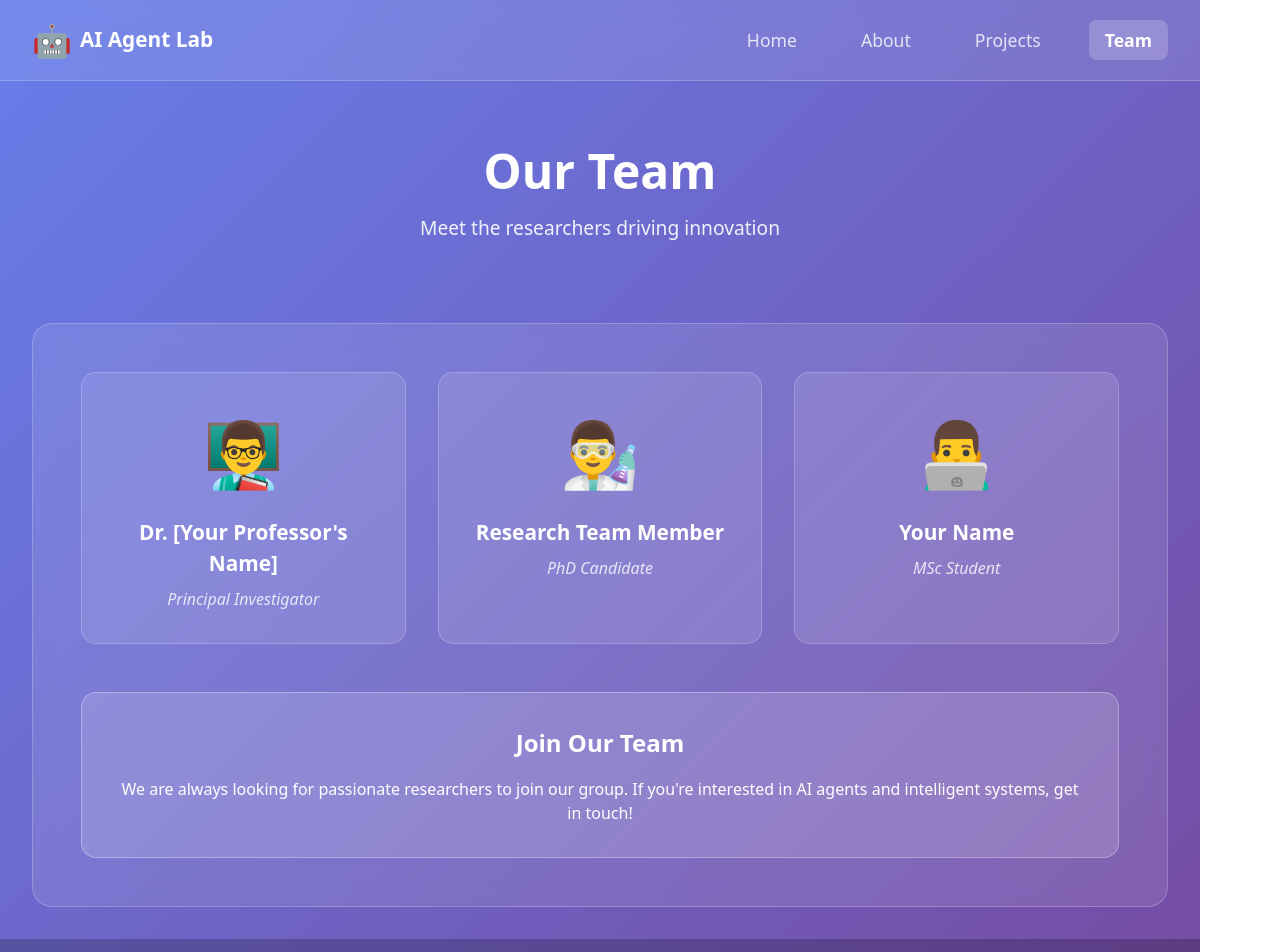
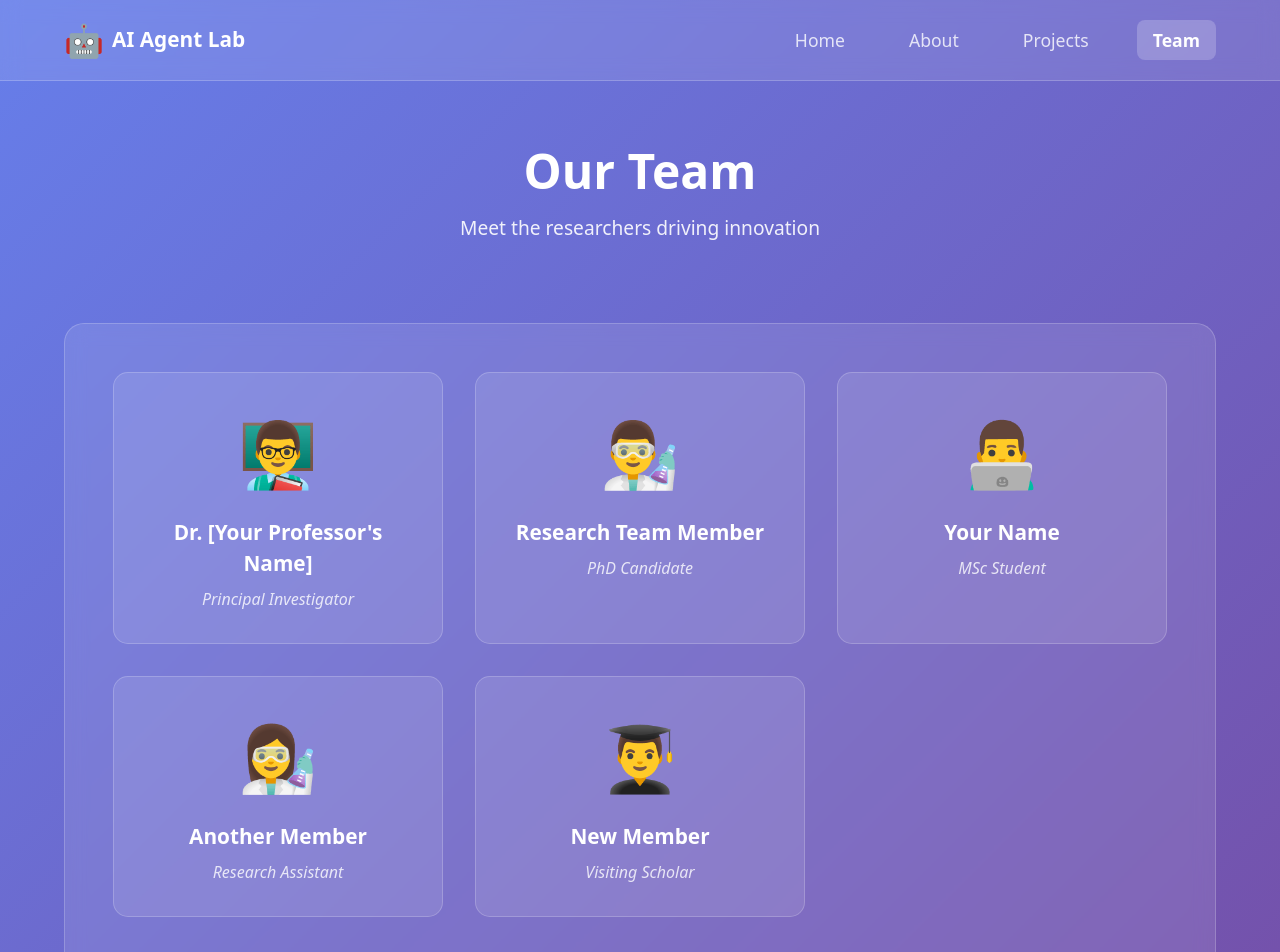
Before and after one commit to Mesdon10/AI-Agent-front-end-page, a React (Vite) app: page /team in a window 1280 px wide. Shown: the top 952 px of the page. Built offline with nearby package versions, Linux system fonts and the light colour scheme.

Commit message:
Fix: Center all content and remove right-side whitespace issue

```diff
--- a/src/App.css
+++ b/src/App.css
@@ -5,9 +5,18 @@
     box-sizing: border-box;
 }
 
+/* 全局样式 */
+body {
+    margin: 0;
+    padding: 0;
+    width: 100%;
+    overflow-x: hidden;
+}
+
 /* 主容器 */
 .app-container {
     min-height: 100vh;
+    width: 100vw; /* 视口宽度 */
     display: flex;
     flex-direction: column;
     background: linear-gradient(135deg, #667eea 0%, #764ba2 100%);
--- a/src/components/Header.css
+++ b/src/components/Header.css
@@ -1,8 +1,9 @@
 .header {
     text-align: center;
-    padding: 4rem 2rem 3rem;
+    padding: 4rem 5% 3rem;
     background: rgba(255, 255, 255, 0.1);
     backdrop-filter: blur(10px);
+    wider: 100%;
 }
 
 .header h1 {
@@ -18,6 +19,10 @@
 
 /* 响应式 */
 @media (max-width: 768px) {
+    .header {
+        padding: 3rem 5% 2rem;
+    }
+
     .header h1 {
         font-size: 2rem;
     }
--- a/src/components/Navbar.css
+++ b/src/components/Navbar.css
@@ -8,9 +8,9 @@
 }
 
 .navbar-container {
-    max-width: 1200px;
+    max-width: 100%;
     margin: 0 auto;
-    padding: 1rem 2rem;
+    padding: 1rem 5%;
     display: flex;
     justify-content: space-between;
     align-items: center;
--- a/src/pages/Team.jsx
+++ b/src/pages/Team.jsx
@@ -19,6 +19,19 @@ function Team() {
             name: "Your Name",
             role: "MSc Student",
             emoji: "👨‍💻"
+        },
+        // 添加新成员，只需复制粘贴并修改内容
+        {
+            id: 4,
+            name: "Another Member",
+            role: "Research Assistant",
+            emoji: "👩‍🔬"
+        },
+        {
+            id: 5,
+            name: "New Member",
+            role: "Visiting Scholar",
+            emoji: "👨‍🎓"
         }
     ]
 
--- a/src/styles/Home.css
+++ b/src/styles/Home.css
@@ -1,9 +1,8 @@
 /* 主内容区 */
 .main-content {
     flex: 1;
-    padding: 3rem 2rem;
-    max-width: 1200px;
-    margin: 0 auto;
+    padding: 3rem 5%;
+    max-width: 100%;
     width: 100%;
 }
 
@@ -11,6 +10,9 @@
 .intro-section {
     text-align: center;
     margin-bottom: 4rem;
+    max-width: 1200px;
+    margin-left: auto;
+    margin-right: auto;
 }
 
 .intro-section h2 {
@@ -25,6 +27,11 @@
 }
 
 /* 特性区域 */
+.features-section {
+    max-width: 1200px;
+    margin: 0 auto;
+}
+
 .features-section h2 {
     text-align: center;
     font-size: 2rem;
--- a/src/styles/Page.css
+++ b/src/styles/Page.css
@@ -1,9 +1,8 @@
 /* 页面容器 */
 .page-container {
     min-height: calc(100vh - 200px);
-    padding: 2rem;
-    max-width: 1200px;
-    margin: 0 auto;
+    padding: 2rem 5%; /* 改为5%的左右padding */
+    width: 100%;
 }
 
 /* 页面头部 */
@@ -11,6 +10,9 @@
     text-align: center;
     margin-bottom: 3rem;
     padding: 2rem 0;
+    max-width: 1200px;
+    margin-left: auto;
+    margin-right: auto;
 }
 
 .page-header h1 {
@@ -31,6 +33,8 @@
     border-radius: 20px;
     padding: 3rem;
     border: 1px solid rgba(255, 255, 255, 0.2);
+    max-width: 1200px;
+    margin: 0 auto;
 }
 
 /* 内容区块 */
@@ -127,6 +131,7 @@
     border-radius: 20px;
     font-size: 0.85rem;
     font-weight: 600;
+    white-space: nowrap;
 }
 
 .status-badge.active {
@@ -208,6 +213,10 @@
 
 /* 响应式 */
 @media (max-width: 768px) {
+    .page-container {
+        padding: 2rem 3%;
+    }
+
     .page-header h1 {
         font-size: 2rem;
     }
```
